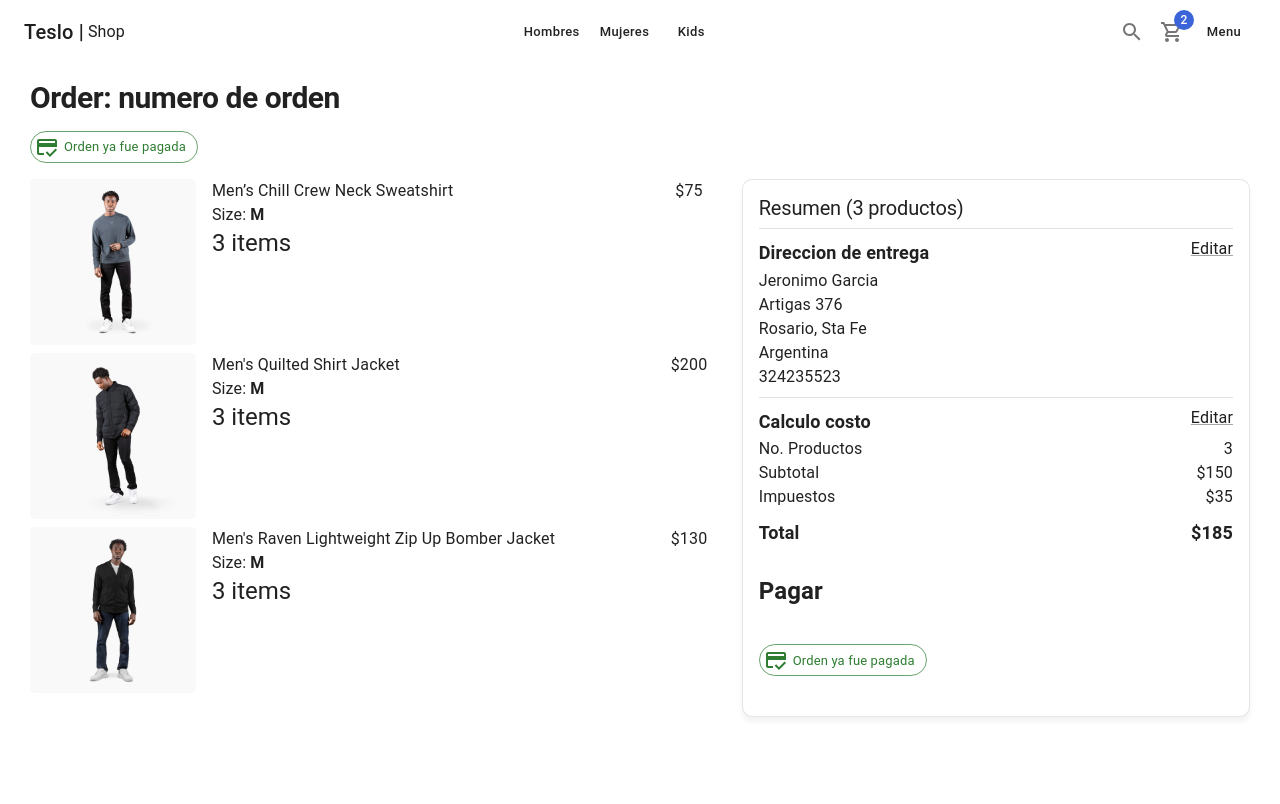
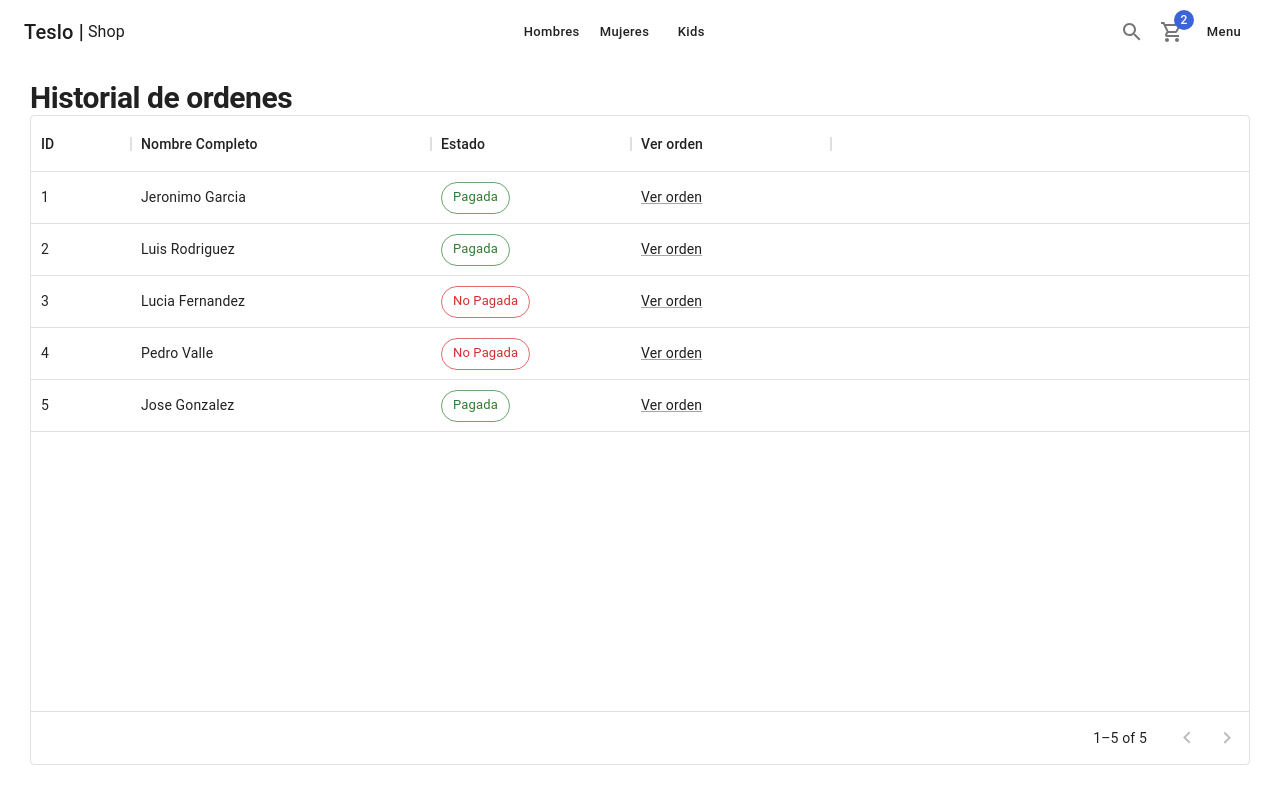
Before and after one commit to jeronimogarcia/Teslo-shop, a Next.js app: page /orders/history in a window 1280 px wide. Shown: the top 804 px of the page. Built offline with nearby package versions, Linux system fonts and the light colour scheme.

Commit message:
HIstorial de ordenes

```diff
--- a/package.json
+++ b/package.json
@@ -13,6 +13,7 @@
     "@emotion/styled": "^11.10.5",
     "@mui/icons-material": "^5.11.0",
     "@mui/material": "^5.11.2",
+    "@mui/x-data-grid": "^5.17.17",
     "@next/font": "13.1.1",
     "@types/node": "18.11.18",
     "@types/react": "18.0.26",
--- /dev/null
+++ b/pages/orders/history.tsx
@@ -0,0 +1,72 @@
+import { ShopLayout } from "../../components/layouts/ShopLayout";
+import { Typography, Grid, Chip, Link } from "@mui/material";
+import { DataGrid, GridColDef } from "@mui/x-data-grid";
+import { GridRenderCellParams } from "@mui/x-data-grid/models";
+import NextLink from "next/link";
+
+const columns: GridColDef[] = [
+  { field: "id", headerName: "ID", width: 100 },
+  { field: "fullname", headerName: "Nombre Completo", width: 300 },
+
+  {
+    field: "paid",
+    headerName: "Estado",
+    description: "Muestra informacion si esta pagada la orden o no",
+    width: 200,
+    renderCell: (params: GridRenderCellParams) => {
+      return params.row.paid ? (
+        <Chip color="success" label="Pagada" variant="outlined"></Chip>
+      ) : (
+        <Chip color="error" label="No Pagada" variant="outlined"></Chip>
+      );
+    },
+  },
+
+  {
+    field: "orden",
+    headerName: "Ver orden",
+    width: 200,
+    sortable: false,
+    renderCell: (params: GridRenderCellParams) => {
+      return (
+        <NextLink href={`/orders/${params.row.id}`} passHref legacyBehavior>
+          <Link underline="always">Ver orden</Link>
+        </NextLink>
+      );
+    },
+  },
+];
+
+const rows = [
+  { id: 1, paid: true, fullname: "Jeronimo Garcia" },
+  { id: 2, paid: true, fullname: "Luis Rodriguez" },
+  { id: 3, paid: false, fullname: "Lucia Fernandez" },
+  { id: 4, paid: false, fullname: "Pedro Valle" },
+  { id: 5, paid: true, fullname: "Jose Gonzalez" },
+];
+
+const HistoryPage = () => {
+  return (
+    <ShopLayout
+      title={"Historial de ordenes"}
+      pageDescription={"Historial de ordenes del cliente"}
+    >
+      <Typography variant="h1" component="h1">
+        Historial de ordenes
+      </Typography>
+
+      <Grid container>
+        <Grid item xs={12} sx={{ height: 650, width: "100%" }}>
+          <DataGrid
+            columns={columns}
+            rows={rows}
+            pageSize={10}
+            rowsPerPageOptions={[10]}
+          ></DataGrid>
+        </Grid>
+      </Grid>
+    </ShopLayout>
+  );
+};
+
+export default HistoryPage;
```
Also changed, not shown: 1 other file (tests, documents, lock files or other folders).
